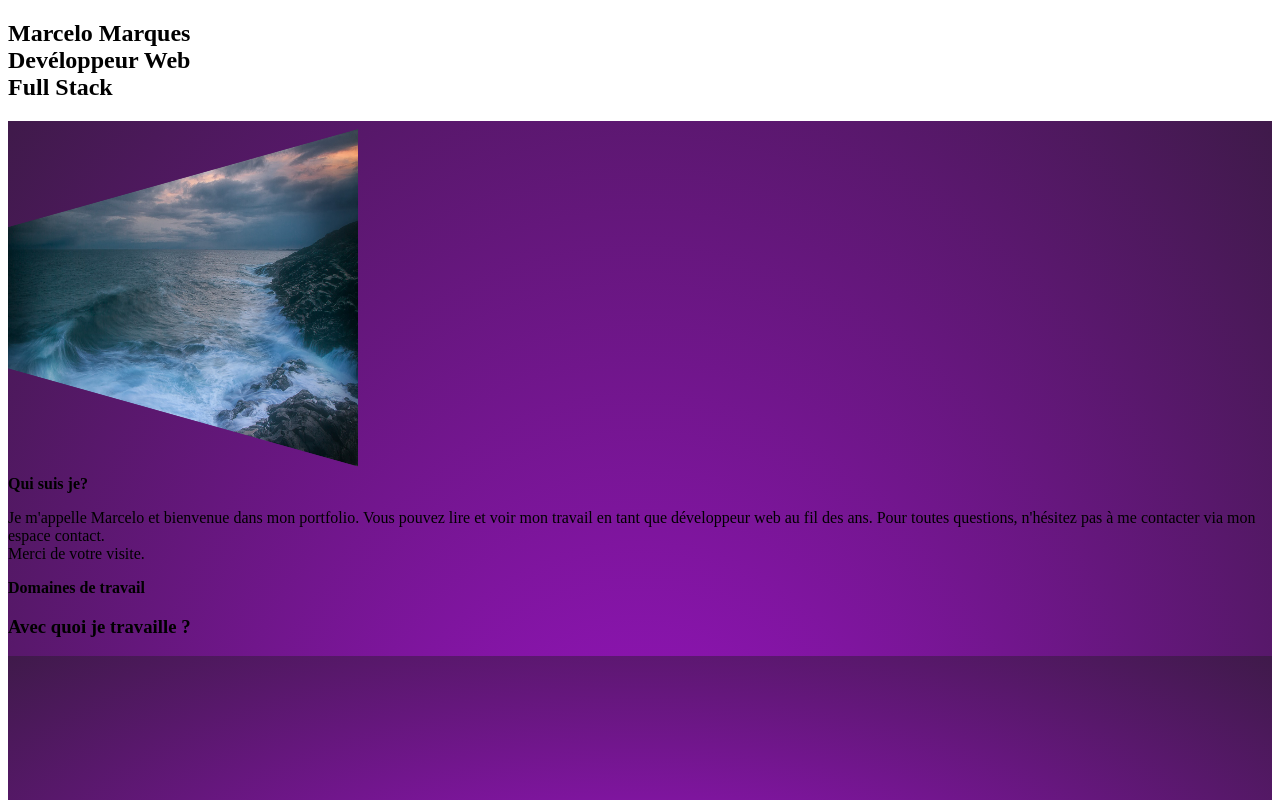
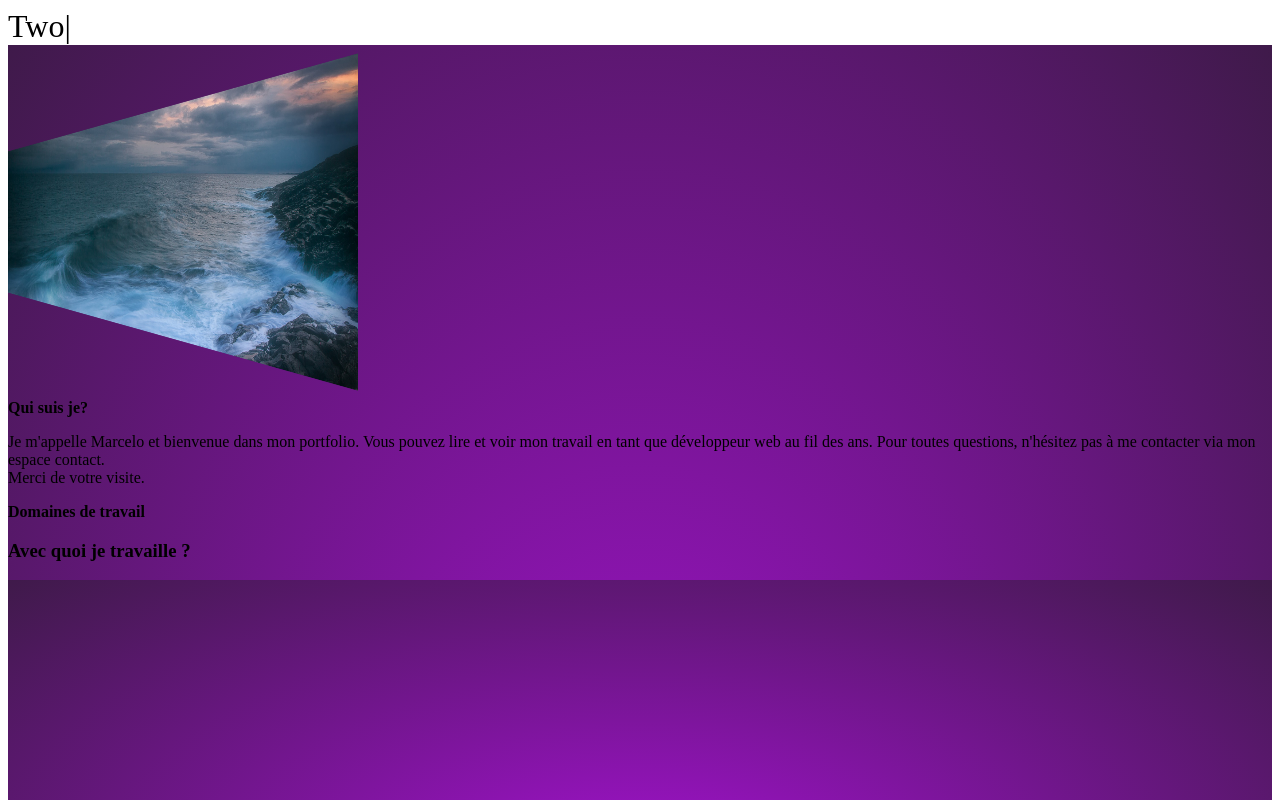
Before and after one commit to Marcelo1Marques/portfolio, a Next.js app: page / in a window 1280 px wide. Shown: the top 800 px of the page. Built offline with nearby package versions, Linux system fonts and the light colour scheme.

Commit message:
deleted menu due to bug and added typing animation

```diff
--- a/package.json
+++ b/package.json
@@ -25,7 +25,8 @@
     "react-devtools": "^4.26.0",
     "react-dom": "18.2.0",
     "react-icons": "^4.6.0",
-    "react-spring": "^9.5.5"
+    "react-spring": "^9.5.5",
+    "react-type-animation": "^2.1.2"
   },
   "devDependencies": {
     "autoprefixer": "^10.4.12",
--- a/pages/_document.js
+++ b/pages/_document.js
@@ -10,7 +10,7 @@ export default function Document() {
         <link rel="stylesheet" href="https://unpkg.com/aos@next/dist/aos.css" />
       </Head>
       <body>
-        <div>
+        <div data-aos="fade-up">
           <Main />
           <NextScript />
         </div>
--- a/src/components/layouts/layout.jsx
+++ b/src/components/layouts/layout.jsx
@@ -77,7 +77,7 @@ const Layout = ({children}) => {
                     </section>
                     <div className={styles.sectionBorder} style={{ background: "radial-gradient(#a412d0, #3f1a4a)" }}>
                         <section data-aos="fade-right" style={{ background: "radial-gradient(#a412d0, #3f1a4a)" }} className={styles.section}>
-                            <b id="agency" className={styles.title}>Mes Projects</b>
+                            <b className={styles.title}>Mes Projects</b>
                             <h1 className={styles.title}>Agence Web</h1>
                             <div>
                                 <p className={styles.paragraph}>
@@ -89,7 +89,7 @@ const Layout = ({children}) => {
                         </section>
                         <hr className={styles.hr} />
                         <section data-aos="fade-left" style={{ background: "radial-gradient(#a412d0, #3f1a4a)" }} className={styles.section}>
-                            <h1 id="bank" className={styles.title}>App Bancaire</h1>
+                            <h1 className={styles.title}>App Bancaire</h1>
                             <div>
                                 <p className={styles.paragraph}>
                                     Ce projet visait à créer une application qui utilise un algorithme Javascript pour gérer les transactions bancaires.
@@ -100,7 +100,7 @@ const Layout = ({children}) => {
                         </section>
                         <hr className={styles.hr} />
                         <section data-aos="fade-right" style={{ background: "radial-gradient(#a412d0, #3f1a4a)" }} className={styles.section}>
-                            <h1 id="shop" className={styles.title}>Boutique</h1>
+                            <h1 className={styles.title}>Boutique</h1>
                             <div>
                                 <p className={styles.paragraph}>
                                     Ce projet s&apos;inscrit dans la continuité de l&apos;agence web, créant une boutique en ligne pour le site précédemment créé.
@@ -111,7 +111,7 @@ const Layout = ({children}) => {
                         </section>
                         <hr className={styles.hr} />
                         <section data-aos="fade-left" style={{ background: "radial-gradient(#a412d0, #3f1a4a)" }} className={styles.section}>
-                            <h1 id="movies" className={styles.title}>Site de films</h1>
+                            <h1 className={styles.title}>Site de films</h1>
                             <div>
                                 <p className={styles.paragraph}>Ce projet vise à travailler sur le back-end d&apos;une application, en utilisant un moyen de stocker des données.</p>
                                 <Image className={styles.image} src={Profile} alt="movies" width={300} height={300}/>
@@ -120,7 +120,7 @@ const Layout = ({children}) => {
                         </section>
                         <hr className={styles.hr} />
                         <section data-aos="fade-right" style={{ background: "radial-gradient(#a412d0, #3f1a4a)" }} className={styles.section}>
-                            <h1 id="movies" className={styles.title}>Blog</h1>
+                            <h1 className={styles.title}>Blog</h1>
                             <div>
                                 <p className={styles.paragraph}>Ce projet vise à travailler sur le back-end d&apos;une application, en utilisant un moyen de stocker des données.</p>
                                 <Image className={styles.image} src={Profile} alt="blog" width={300} height={300}/>
@@ -129,7 +129,7 @@ const Layout = ({children}) => {
                         </section>
                     </div>
                     <section data-aos="fade-up" style={{ background: "radial-gradient(#a412d0, #3f1a4a)" }} className={styles.section}>
-                        <h1 id="contact" className={styles.title}>Contact</h1>
+                        <h1 className={styles.title}>Contact</h1>
                         <div>
                             <p className={styles.paragraph}>Si vous souhaitez me contacter, le lien suivant vous guidera vers mon CV en ligne.</p>
                             <Image className={styles.image} src={Profile} alt="agence-web" width={300} height={300}/>
--- a/src/components/navbar/navbar.jsx
+++ b/src/components/navbar/navbar.jsx
@@ -1,6 +1,6 @@
 import React, { useState, useEffect} from "react";
 import { styles } from "@src/components/navbar/styles";
-import { elastic as Menu } from 'react-burger-menu';
+import { TypeAnimation } from 'react-type-animation';
 
 const Navbar = () => {
 
@@ -9,17 +9,21 @@ const Navbar = () => {
                 {/*Navbar*/}
                   <nav className={styles.navbar}>
                       <header>
-                          <h1 className={styles.title}> Marcelo Marques <br /> Devéloppeur Web <br /> Full Stack</h1>
+                          <TypeAnimation sequence={[
+        'One', // Types 'One'
+        1000, // Waits 1s
+        'Two', // Deletes 'One' and types 'Two'
+        2000, // Waits 2s
+        'Two Three', // Types 'Three' without deleting 'Two'
+        () => {
+          console.log('Done typing!'); // Place optional callbacks anywhere in the array
+        }
+      ]}
+      wrapper="div"
+      cursor={true}
+      repeat={Infinity}
+      style={{ fontSize: '2em' }}/>
                       </header>
-                          <div id="outer-container">
-                            <Menu className={styles.menu} width={200} outerContainerId={ "outer-container" }>
-                                <a id="home" href="#agency">Agence Web</a>
-                                <a id="bank" href="#bank">App Bancaire</a>
-                                <a id="boutique" href="#shop">Boutique</a>
-                                <a id="movies" href="#movies">Site de Films</a>
-                                <a id="contact" href="#contact">Contact</a>
-                            </Menu>
-                          </div>
                   </nav>
               </header>
           );
--- a/src/components/navbar/styles.jsx
+++ b/src/components/navbar/styles.jsx
@@ -1,6 +1,5 @@
 export let styles = {
     title: "flex text-center justify-center pt-16",
-    navbar: "bg-black relative text-white",
-    menu: "flex flex-col-1 bg-black h-full text-sm pl-8 ",
-    button: "pl-8 pt-8 z-10 cursor-pointer",
+    navbar: "bg-black text-white",
+    menu: "flex flex-col-1 bg-black h-full text-sm pl-8",
 };
```
Also changed, not shown: 1 other file (tests, documents, lock files or other folders).
